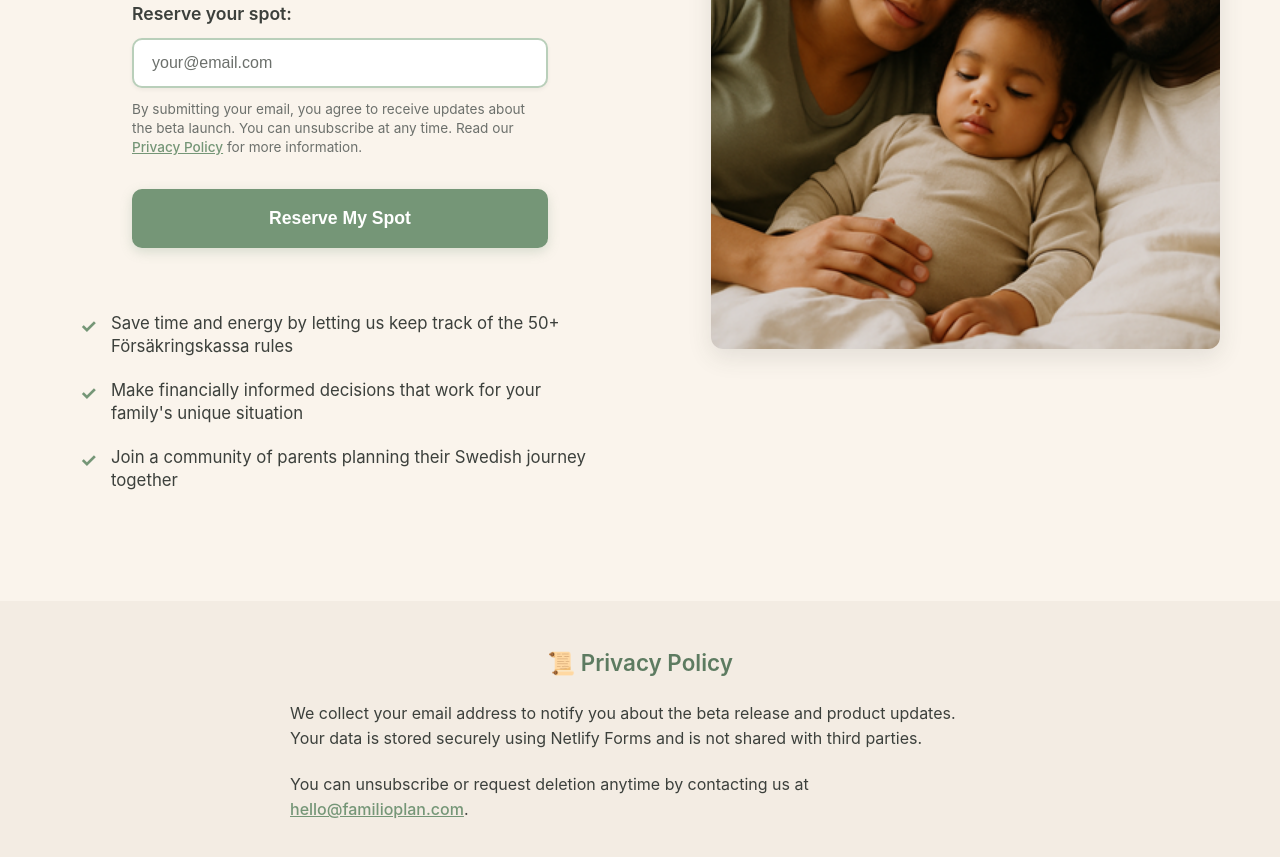
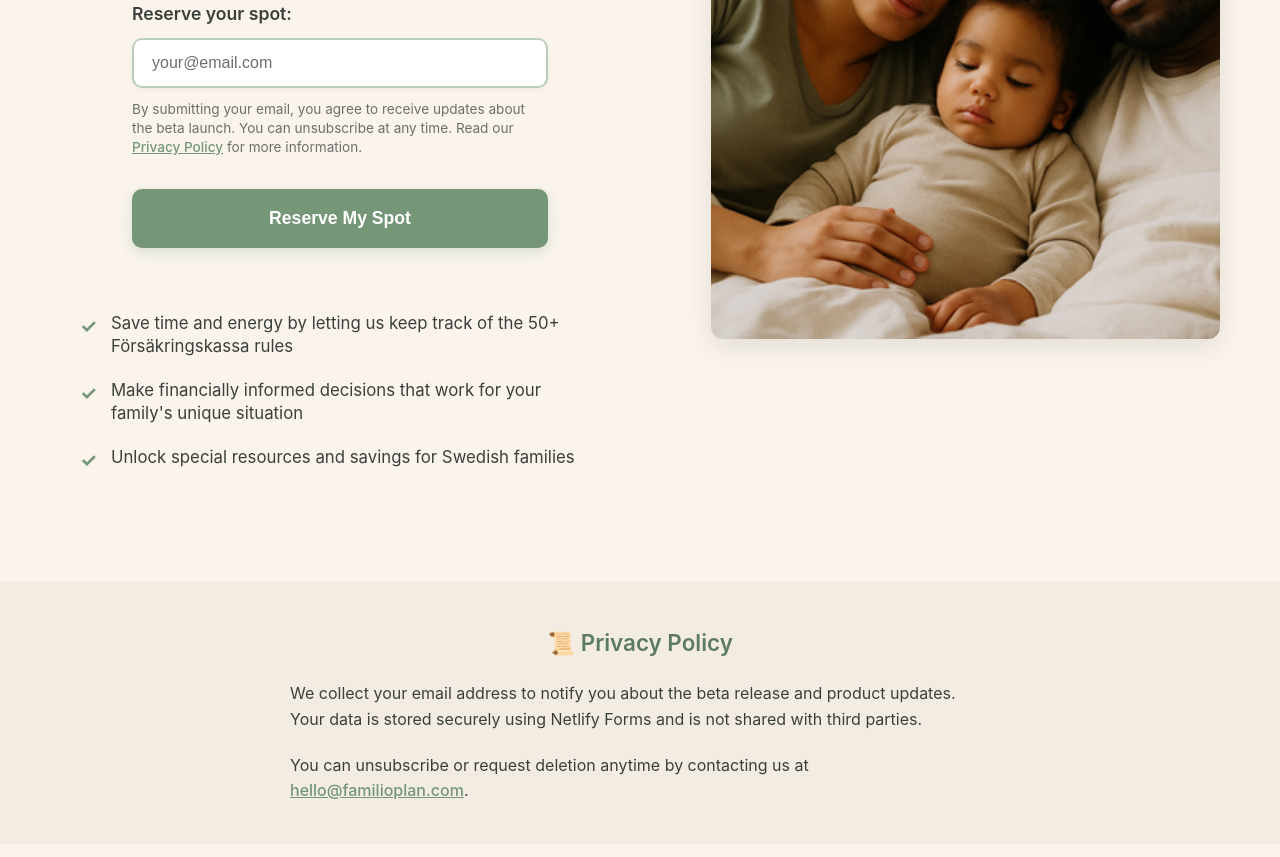
Before and after one commit to supernova4888/dummyTest, a website built with Vite: page landing-page-static/index.html in a window 1280 px wide. Shown: the part 524-1381 px from the top of the page. Built offline with nearby package versions, Linux system fonts and the light colour scheme.

Commit message:
ui fixes

```diff
--- a/landing-page-static/index.html
+++ b/landing-page-static/index.html
@@ -115,7 +115,7 @@
                 </li>
                 <li class="benefit-item" style="display: flex; align-items: flex-start; gap: 14px; font-size: 1.05rem; margin-bottom: 1.25rem; line-height: 1.4; font-weight: 400;">
                   <span class="checkmark" style="font-size: 1.2rem; color: var(--familio-primary); font-weight: 700; flex-shrink: 0; margin-top: 1px;">✓</span>
-                  <span>Join a community of parents planning their Swedish journey together</span>
+                  <span>Unlock special resources and savings for Swedish families</span>
                 </li>
               </ul>
             </div>
```
